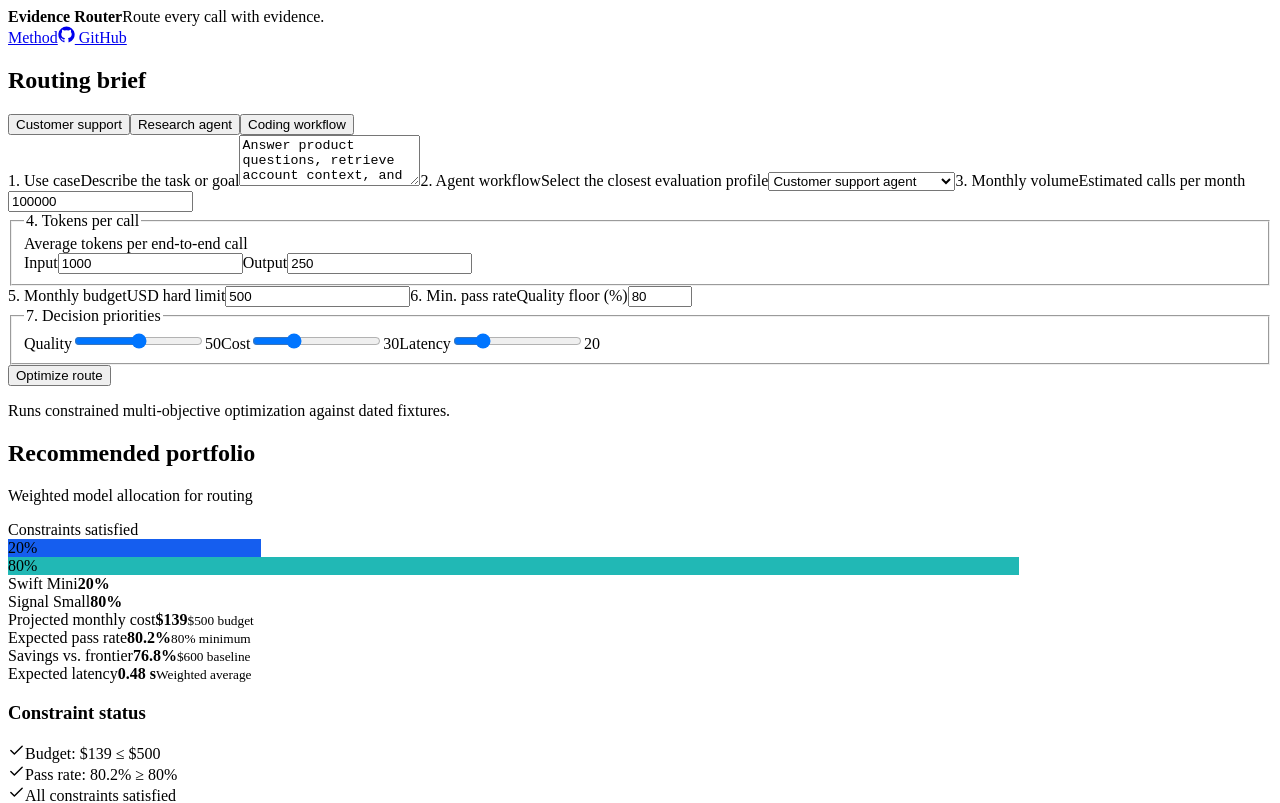
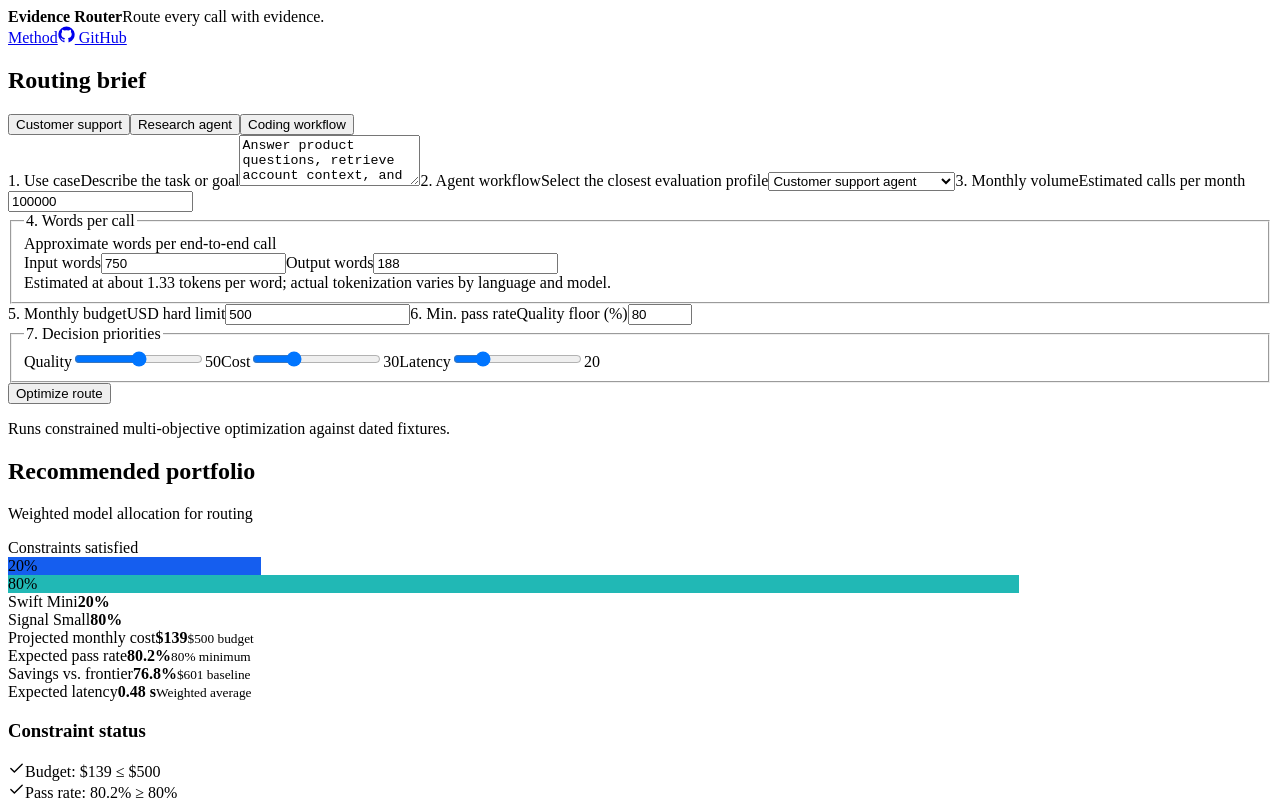
Before and after one commit to compaccess/evidence-router, a React (Vite) app: page / in a window 1280 px wide. Shown: the top 803 px of the page. Built offline with nearby package versions, Linux system fonts and the light colour scheme; the HTML template or start-up script is replaced by a standard one.

Commit message:
fix: collect workload size in words

```diff
--- a/src/App.tsx
+++ b/src/App.tsx
@@ -4,6 +4,7 @@
 import { MODEL_CATALOG } from './data/models'
 import { PRESETS } from './data/presets'
 import { optimizeRoute } from './lib/router'
+import { buildUsageEstimation } from './lib/usage'
 import type { RoutingInput } from './types'
 
 export default function App() {
@@ -20,7 +21,7 @@
   }
 
   const copyDecision = async () => {
-    await navigator.clipboard.writeText(JSON.stringify({ input, recommendation: result }, null, 2))
+    await navigator.clipboard.writeText(JSON.stringify({ input, usageEstimation: buildUsageEstimation(input), recommendation: result }, null, 2))
     setCopied(true)
     window.setTimeout(() => setCopied(false), 1600)
   }
--- a/src/components/InputPanel.tsx
+++ b/src/components/InputPanel.tsx
@@ -1,6 +1,7 @@
 import type { Dispatch, SetStateAction } from 'react'
 import type { RoutingInput, Workflow } from '../types'
 import { PRESETS } from '../data/presets'
+import { WORD_USAGE_ESTIMATE_NOTE } from '../lib/usage'
 
 interface InputPanelProps {
   input: RoutingInput
@@ -13,7 +14,7 @@
 export function InputPanel({ input, setInput, selectedPreset, onPreset, onOptimize }: InputPanelProps) {
   const patch = <K extends keyof RoutingInput>(key: K, value: RoutingInput[K]) =>
     setInput((current) => ({ ...current, [key]: value }))
-  const number = (key: keyof Pick<RoutingInput, 'monthlyCalls' | 'inputTokensPerCall' | 'outputTokensPerCall' | 'monthlyBudget'>, value: string) =>
+  const number = (key: keyof Pick<RoutingInput, 'monthlyCalls' | 'inputWordsPerCall' | 'outputWordsPerCall' | 'monthlyBudget'>, value: string) =>
     patch(key, Math.max(0, Number(value)))
   const priority = (key: keyof RoutingInput['priorities'], value: string) =>
     setInput((current) => ({ ...current, priorities: { ...current.priorities, [key]: Number(value) } }))
@@ -53,12 +54,13 @@
       </label>
 
       <fieldset className="field wide">
-        <legend className="field-index">4. Tokens per call</legend>
-        <span className="field-help">Average tokens per end-to-end call</span>
+        <legend className="field-index">4. Words per call</legend>
+        <span className="field-help">Approximate words per end-to-end call</span>
         <div className="paired-inputs">
-          <label><span>Input</span><input type="number" min="1" value={input.inputTokensPerCall} onChange={(event) => number('inputTokensPerCall', event.target.value)} /></label>
-          <label><span>Output</span><input type="number" min="1" value={input.outputTokensPerCall} onChange={(event) => number('outputTokensPerCall', event.target.value)} /></label>
+          <label><span>Input words</span><input type="number" min="0" value={input.inputWordsPerCall} onChange={(event) => number('inputWordsPerCall', event.target.value)} /></label>
+          <label><span>Output words</span><input type="number" min="0" value={input.outputWordsPerCall} onChange={(event) => number('outputWordsPerCall', event.target.value)} /></label>
         </div>
+        <span className="field-help word-estimate-note">{WORD_USAGE_ESTIMATE_NOTE}</span>
       </fieldset>
 
       <div className="paired-inputs major-pair">
--- a/src/data/presets.ts
+++ b/src/data/presets.ts
@@ -14,8 +14,8 @@
       useCase: 'Answer product questions, retrieve account context, and escalate uncertain cases.',
       workflow: 'support',
       monthlyCalls: 100_000,
-      inputTokensPerCall: 1_000,
-      outputTokensPerCall: 250,
+      inputWordsPerCall: 750,
+      outputWordsPerCall: 188,
       monthlyBudget: 500,
       passRateFloor: 0.8,
       priorities: { quality: 50, cost: 30, speed: 20 },
@@ -28,8 +28,8 @@
       useCase: 'Search evidence, synthesize sources, and draft a cited technical memo.',
       workflow: 'research',
       monthlyCalls: 24_000,
-      inputTokensPerCall: 8_000,
-      outputTokensPerCall: 1_500,
+      inputWordsPerCall: 6_000,
+      outputWordsPerCall: 1_125,
       monthlyBudget: 1_200,
       passRateFloor: 0.88,
       priorities: { quality: 70, cost: 20, speed: 10 },
@@ -42,8 +42,8 @@
       useCase: 'Triage an issue, propose a patch, run tests, and review the final diff.',
       workflow: 'coding',
       monthlyCalls: 40_000,
-      inputTokensPerCall: 5_000,
-      outputTokensPerCall: 1_200,
+      inputWordsPerCall: 3_750,
+      outputWordsPerCall: 900,
       monthlyBudget: 1_600,
       passRateFloor: 0.87,
       priorities: { quality: 65, cost: 20, speed: 15 },
--- a/src/lib/router.ts
+++ b/src/lib/router.ts
@@ -8,6 +8,9 @@
   RoutingResult,
 } from '../types'
 import { normalizePriorities } from './priorities'
+import { estimateTokensFromWords } from './usage'
+
+export { estimateTokensFromWords } from './usage'
 
 interface Candidate {
   allocations: Allocation[]
@@ -19,8 +22,8 @@
 const round = (value: number, digits = 4) => Number(value.toFixed(digits))
 
 function modelMonthlyCost(input: RoutingInput, model: ModelProfile): number {
-  const inputMillions = (input.monthlyCalls * input.inputTokensPerCall) / 1_000_000
-  const outputMillions = (input.monthlyCalls * input.outputTokensPerCall) / 1_000_000
+  const inputMillions = (input.monthlyCalls * estimateTokensFromWords(input.inputWordsPerCall)) / 1_000_000
+  const outputMillions = (input.monthlyCalls * estimateTokensFromWords(input.outputWordsPerCall)) / 1_000_000
   return inputMillions * model.inputPricePerMillion + outputMillions * model.outputPricePerMillion
 }
 
--- /dev/null
+++ b/src/lib/usage.ts
@@ -0,0 +1,18 @@
+import type { RoutingInput } from '../types'
+
+export const TOKENS_PER_WORD = 4 / 3
+export const WORD_USAGE_ESTIMATE_NOTE = 'Estimated at about 1.33 tokens per word; actual tokenization varies by language and model.'
+
+export function estimateTokensFromWords(words: number): number {
+  const safeWords = Number.isFinite(words) ? Math.max(0, words) : 0
+  return Math.round(safeWords * TOKENS_PER_WORD)
+}
+
+export function buildUsageEstimation(input: Pick<RoutingInput, 'inputWordsPerCall' | 'outputWordsPerCall'>) {
+  return {
+    tokensPerWord: TOKENS_PER_WORD,
+    estimatedInputTokensPerCall: estimateTokensFromWords(input.inputWordsPerCall),
+    estimatedOutputTokensPerCall: estimateTokensFromWords(input.outputWordsPerCall),
+    note: WORD_USAGE_ESTIMATE_NOTE,
+  }
+}
--- a/src/styles.css
+++ b/src/styles.css
@@ -24,6 +24,7 @@
 .field, .priorities { display: block; border: 0; padding: 0; margin: 0 0 18px; }
 .field-index { display: block; font-weight: 700; font-size: 12px; margin-bottom: 4px; }
 .field-help { display: block; font-size: 10px; color: var(--muted); margin-bottom: 6px; }
+.word-estimate-note { margin: 7px 0 0; line-height: 1.35; }
 .field input, .field textarea, .field select, .paired-inputs input { width: 100%; border: 1px solid #9097a2; border-radius: 3px; background: #fff; padding: 9px 10px; font: 12px/1.35 ui-monospace, SFMono-Regular, Menlo, monospace; color: #16181d; }
 .field textarea { resize: vertical; min-height: 68px; }
 .paired-inputs { display: grid; grid-template-columns: 1fr 1fr; gap: 14px; }
--- a/src/types.ts
+++ b/src/types.ts
@@ -10,8 +10,8 @@
   useCase: string
   workflow: Workflow
   monthlyCalls: number
-  inputTokensPerCall: number
-  outputTokensPerCall: number
+  inputWordsPerCall: number
+  outputWordsPerCall: number
   monthlyBudget: number
   passRateFloor: number
   priorities: Priorities
```
Also changed, not shown: scripts/visual-qa.mjs (+18 -3 lines), 5 other files (tests, documents, lock files or other folders).
